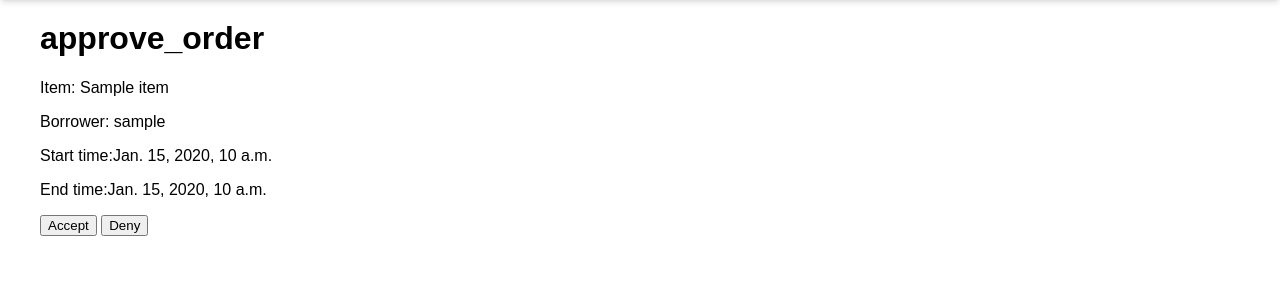
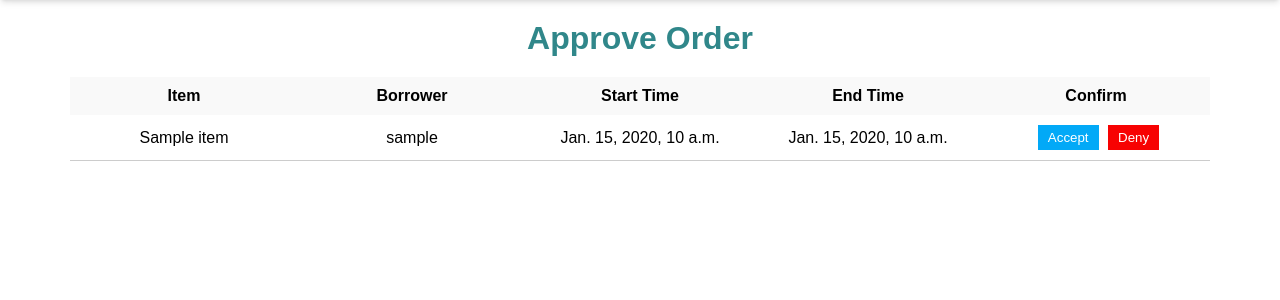
Before and after one commit to jimwu0516/ntub-project, a Django app: template share/borrow/templates/borrow/approve_order.html in a window 1280 px wide. Shown: the part 101-401 px from the top of the page. Run offline with Django 3.2, Linux system fonts and the light colour scheme; the template is opened without the code that fills it: most values are stand-ins (such as "Sample title", 1, 10 or a date in 2020); some libraries are stand-ins or nearby versions.

Commit message:
update order page css

```diff
--- a/share/borrow/templates/borrow/approve_order.html
+++ b/share/borrow/templates/borrow/approve_order.html
@@ -5,23 +5,105 @@
 {% endblock %}
 
 {% block content %}
-  <h1>approve_order</h1>
+  <style>
+    .approve-order-container {
+      width: 95%;
+      margin: 20px auto;
+      text-align: center;
+    }
+
+    .approve-order-container h1 {
+      color: #30878a;
+      margin-bottom: 20px;
+    }
+
+    .order-table {
+      width: 100%;
+    }
+
+    .approve-order-container .order-header,
+    .approve-order-container .order-row {
+      display: flex;
+      justify-content: center;
+      align-items: center; /* This centers the content vertically */
+      text-align: center;
+    }
+
+    .approve-order-container .order-header > div,
+    .approve-order-container .order-row > div {
+      flex: 1;
+      padding: 10px;
+    }
+
+    ..approve-order-container.confirm {
+      flex: 1.5;
+
+      display: flex;
+      justify-content: center;
+      align-items: center;
+    }
+
+    .approve-order-container .order-header {
+      background-color: #f9f9f9;
+      font-weight: bold;
+    }
+
+    .approve-order-container .order-row {
+      background-color: #fff;
+      border-bottom: 1px solid #ccc;
+    }
+
+    .accept-btn,
+    .deny-btn {
+      padding: 5px 10px;
+      border: none;
+      color: white;
+      cursor: pointer;
+      margin-left: 5px;
+    }
+
+    .accept-btn {
+      background-color: #02a9f7;
+    }
+
+    .deny-btn {
+      background-color: #f70202;
+    }
+
+    .accept-btn:hover,
+    .deny-btn:hover {
+      opacity: 0.8;
+    }
+  </style>
+  <div class="approve-order-container">
+    <h1>Approve Order</h1>
+    <div class="order-table">
       {% if orders %}
+        <div class="order-header">
+          <div>Item</div>
+          <div>Borrower</div>
+          <div>Start Time</div>
+          <div>End Time</div>
+          <div class="confirm">Confirm</div>
+        </div>
         {% for order in orders %}
-      <div>
-        <p>Item: {{ order.item.item_name }}</p>
-        <p>Borrower: {{ order.borrower.username }}</p>
-        <p>Start time:{{ order.start_time }}</p>
-        <p>End time:{{ order.end_time }}</p>
-
+          <div class="order-row">
+            <div>{{ order.item.item_name }}</div>
+            <div>{{ order.borrower.username }}</div>
+            <div>{{ order.start_time }}</div>
+            <div>{{ order.end_time }}</div>
+            <div class="confirm">
               <form method="post" action="{% url 'update_order_status_approve' order.order_id %}">
                 {% csrf_token %}
-          <button type="submit" name="decision" value="accept">Accept</button>
-          <button type="submit" name="decision" value="deny">Deny</button>
+                <button type="submit" name="decision" value="accept" class="accept-btn">Accept</button>
+                <button type="submit" name="decision" value="deny" class="deny-btn">Deny</button>
               </form>
+            </div>
           </div>
         {% endfor %}
       {% else %}
         <p>there is no order need to be approved</p>
       {% endif %}
+    </div>
+  </div>
 {% endblock %}
--- a/share/static/css/style.css
+++ b/share/static/css/style.css
@@ -351,6 +351,7 @@ h1.text-center {
   border: 1px solid #02a9f7;
   color: #02a9f7;
 
+
 }
 
 .card p.text-center {
```
Lines whose indentation alone changed are shown as unchanged.
